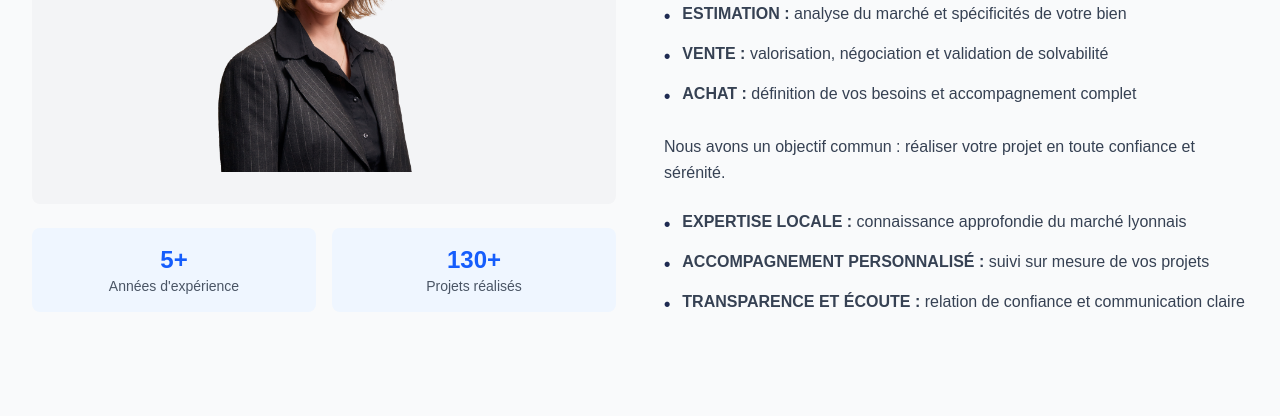
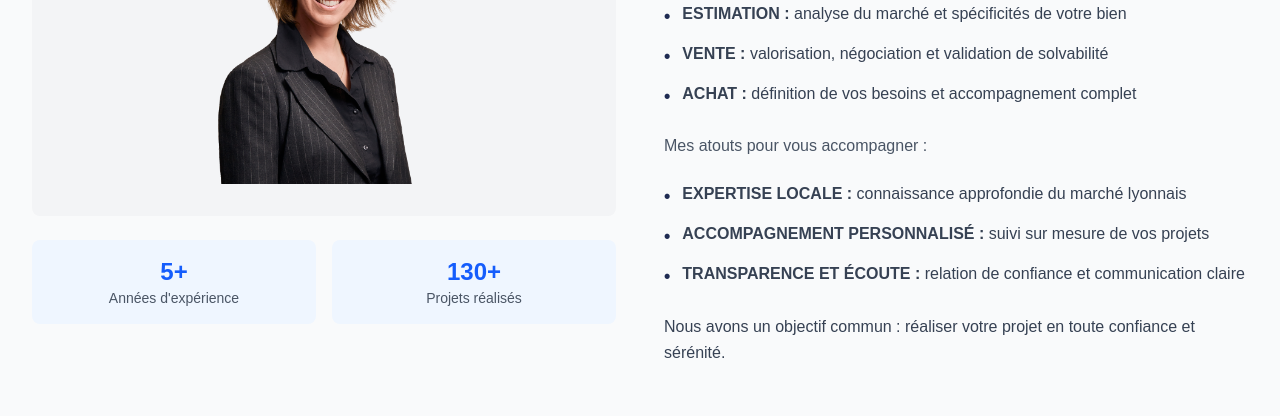
Before and after one commit to jtassin/gab_immo, a Next.js app: page / in a window 1280 px wide. Shown: the part 980-1396 px from the top of the page. Built offline with nearby package versions, Linux system fonts and the light colour scheme.

Commit message:
better wording

```diff
--- a/src/app/page.tsx
+++ b/src/app/page.tsx
@@ -149,11 +149,11 @@ export default function Home() {
                 </div>
               </div>
 
-              <p className="text-gray-700 text-base leading-relaxed">
-                Nous avons un objectif commun : réaliser votre projet en toute confiance et sérénité.
+              <p className="text-gray-600 text-base mt-4">
+                Mes atouts pour vous accompagner :
               </p>
 
-              <div className="space-y-3 text-gray-700 mt-6 mb-6">
+              <div className="space-y-3 text-gray-700 mt-4 mb-6">
                 <div className="flex items-start space-x-3">
                   <span className="font-semibold text-lg" style={{ color: 'rgb(31, 43, 82)' }}>•</span>
                   <span><strong>EXPERTISE LOCALE :</strong> connaissance approfondie du marché lyonnais</span>
@@ -167,6 +167,10 @@ export default function Home() {
                   <span><strong>TRANSPARENCE ET ÉCOUTE :</strong> relation de confiance et communication claire</span>
                 </div>
               </div>
+
+              <p className="text-gray-700 text-base leading-relaxed">
+                Nous avons un objectif commun : réaliser votre projet en toute confiance et sérénité.
+              </p>
             </div>
           </div>
         </div>
```
